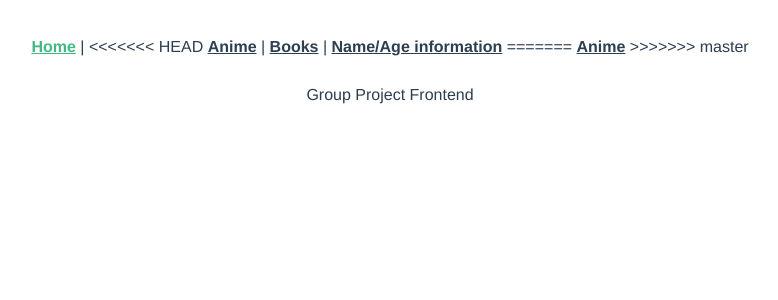
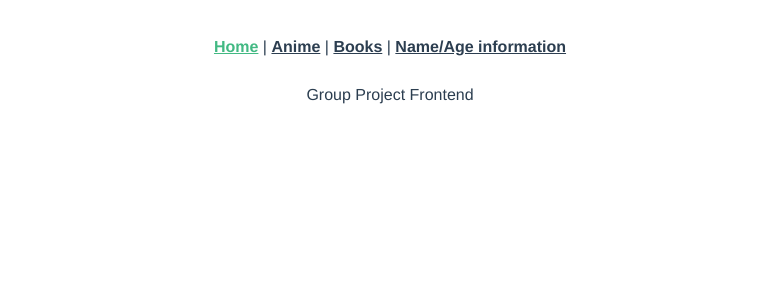
Before and after one commit to bounswe/2021SpringGroup12, a Vue app in the folder practice-app/frontend/: page / in a window 1280 px wide. Shown: the top 300 px of the page, without its empty margins (250-1028 px from the left). Built offline with nearby package versions, Linux system fonts and the light colour scheme.

Commit message:
this time merged succesfully i hope

```diff
--- a/practice-app/frontend/src/App.vue
+++ b/practice-app/frontend/src/App.vue
@@ -1,13 +1,9 @@
 <template>
   <div id="nav">
     <router-link to="/">Home</router-link> |
-<<<<<<< HEAD
     <router-link to="/anime">Anime</router-link> |
     <router-link to="/books">Books</router-link> |
 	<router-link to="/homenameinfo">Name/Age information</router-link>
-=======
-    <router-link to="/anime">Anime</router-link>
->>>>>>> master
   </div>
   <router-view/>
 </template>
```
Also changed, not shown: 1 other file (tests, documents, lock files or other folders).
